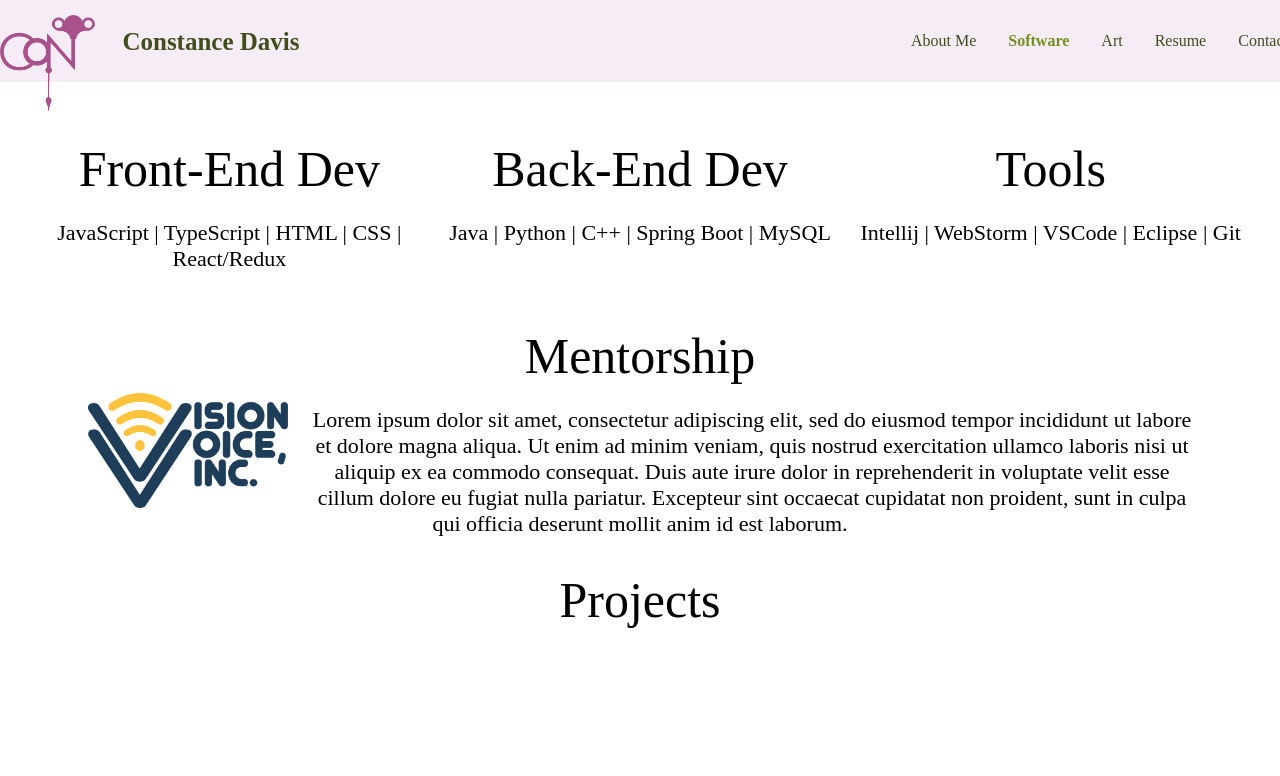
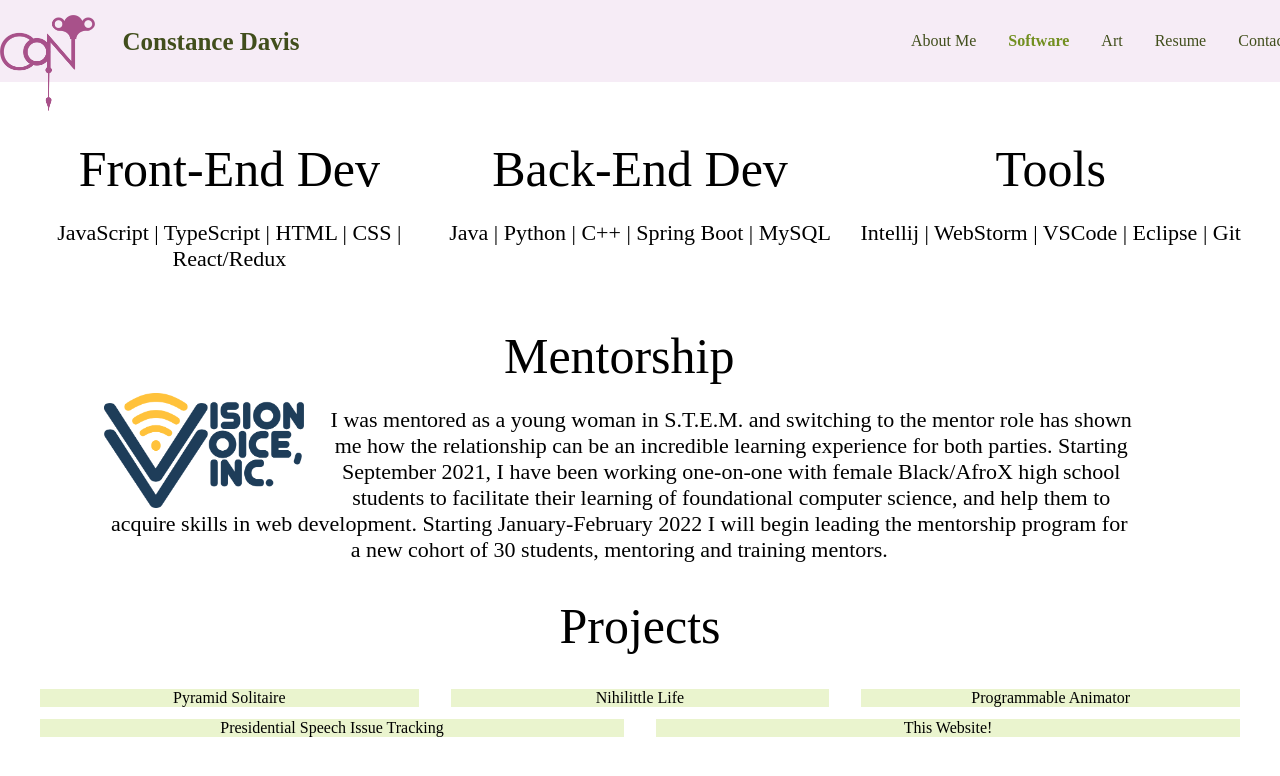
Before and after one commit to conDavis/constance-davis-website, a React (Create React App) app: page /software in a window 1280 px wide. Shown: the top 776 px of the page. Built offline with nearby package versions, Linux system fonts and the light colour scheme; a web font is replaced by a local one.

Commit message:
Adding framework for software project components

```diff
--- a/src/pages/SoftwarePage/Software.js
+++ b/src/pages/SoftwarePage/Software.js
@@ -1,5 +1,9 @@
 import React from "react";
-import { SoftwareContainer, MentorshipContainer } from "./SoftwareElements";
+import {
+  SoftwareContainer,
+  MentorshipContainer,
+  ProjectCard,
+} from "./SoftwareElements";
 import visionVoiceIcon from "../../assets/visionVoice.png";
 
 const Software = () => {
@@ -46,13 +50,14 @@ const Software = () => {
           }}
         />
         <p>
-          Lorem ipsum dolor sit amet, consectetur adipiscing elit, sed do
-          eiusmod tempor incididunt ut labore et dolore magna aliqua. Ut enim ad
-          minim veniam, quis nostrud exercitation ullamco laboris nisi ut
-          aliquip ex ea commodo consequat. Duis aute irure dolor in
-          reprehenderit in voluptate velit esse cillum dolore eu fugiat nulla
-          pariatur. Excepteur sint occaecat cupidatat non proident, sunt in
-          culpa qui officia deserunt mollit anim id est laborum.
+          I was mentored as a young woman in S.T.E.M. and switching to the
+          mentor role has shown me how the relationship can be an incredible
+          learning experience for both parties. Starting September 2021, I have
+          been working one-on-one with female Black/AfroX high school students
+          to facilitate their learning of foundational computer science, and
+          help them to acquire skills in web development. Starting
+          January-February 2022 I will begin leading the mentorship program for
+          a new cohort of 30 students, mentoring and training mentors.
         </p>
       </MentorshipContainer>
     );
@@ -62,6 +67,19 @@ const Software = () => {
     return (
       <div>
         <h1>Projects</h1>
+        <br />
+
+        <div style={{ display: "flex" }}>
+          <ProjectCard style={{ flex: 1 }}>Pyramid Solitaire</ProjectCard>
+          <ProjectCard style={{ flex: 1 }}>Nihilittle Life</ProjectCard>
+          <ProjectCard style={{ flex: 1 }}>Programmable Animator</ProjectCard>
+        </div>
+        <div style={{ display: "flex" }}>
+          <ProjectCard style={{ flex: 1 }}>
+            Presidential Speech Issue Tracking
+          </ProjectCard>
+          <ProjectCard style={{ flex: 1 }}>This Website!</ProjectCard>
+        </div>
       </div>
     );
   };
--- a/src/pages/SoftwarePage/SoftwareElements.js
+++ b/src/pages/SoftwarePage/SoftwareElements.js
@@ -8,5 +8,12 @@ export const SoftwareContainer = styled.div`
 `;
 
 export const MentorshipContainer = styled.div`
-  padding: 0 4em 0 4em;
+  padding: 0 7.6em 0 5em;
 `;
+
+export const ProjectCard = styled.div`
+  width: 10%;
+  height: 100%;
+  background-color: #eaf4ce;
+  margin: 8px 16px 4px 16px;
+`;
```
